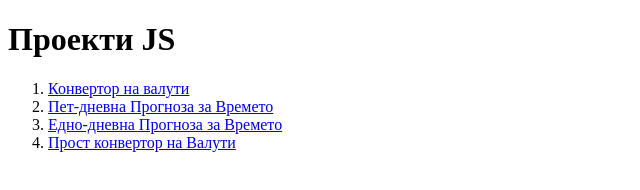
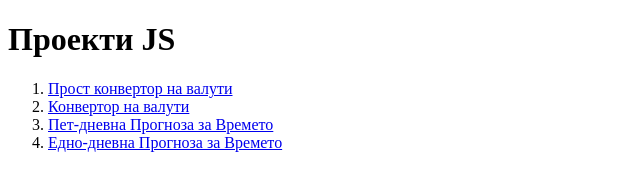
Before and after one commit to Penko-Penkov/Project_JS_Basics, a plain HTML site: page index.html in a window 1280 px wide. Shown: the whole page, without its empty margins (0-640 px from the left). Drawn offline with Linux system fonts and the light colour scheme.

Commit message:
Update index.html

```diff
--- a/index.html
+++ b/index.html
@@ -8,10 +8,10 @@
 <body>
   <h1>Проекти JS </h1>
   <ol>
+    <li><a href="./too_easy_converter/index.html" target="_blank">Прост конвертор на валути</a></li>
     <li><a href="./easy_converter/index.html" target="_blank">Конвертор на валути</a></li>
     <li><a href="./Five-Day Forecast/index.html" target="_blank">Пет-дневна Прогноза за Времето</a></li>
     <li><a href="./One_Day_Forecast/index.html" target="_blank">Едно-дневна Прогноза за Времето</a></li>
-    <li><a href="./too_easy_converter/index.html" target="_blank">Прост конвертор на Валути</a></li>
   </ol>
 </body>
 </html>
```
